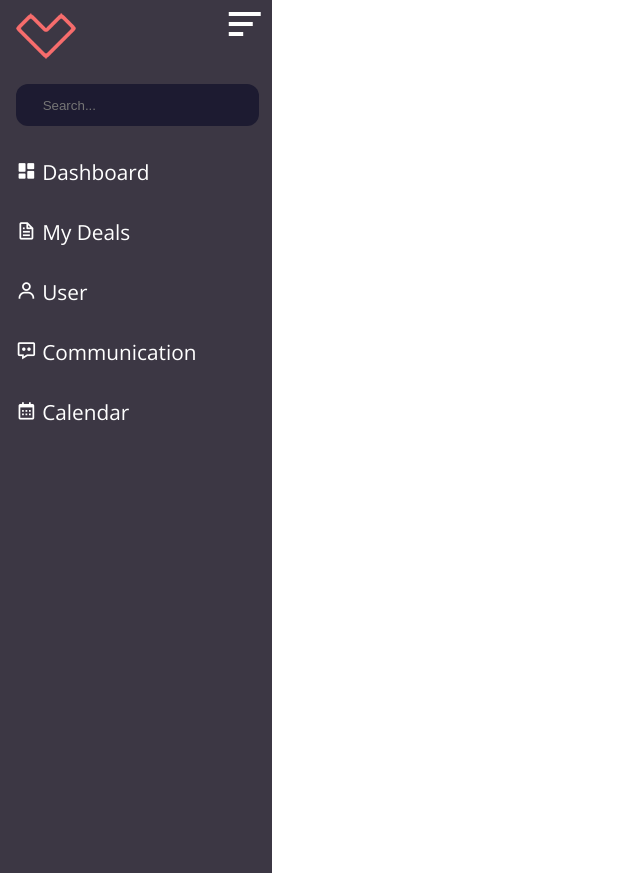
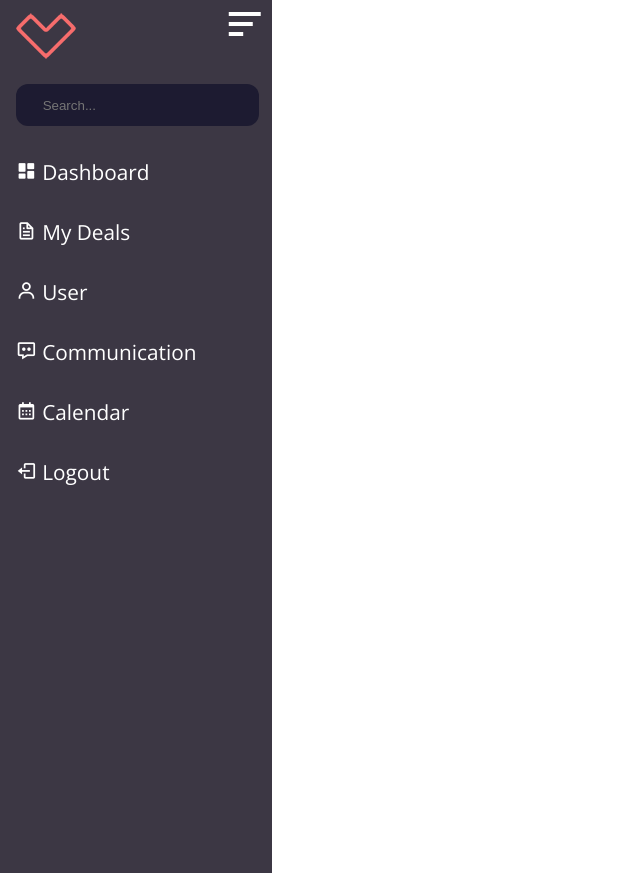
Before and after one commit to sykelol/Dealer, a Django app: page /sign-in/dashboard in a window 1280 px wide. Shown: the whole page, without its empty margins (0-640 px from the left). Run offline with Django 4.2, Linux system fonts and the light colour scheme.

Commit message:
Logout button

```diff
--- a/templates/dashboard.html
+++ b/templates/dashboard.html
@@ -57,6 +57,13 @@
                         <span class="sidebar-list-names">Calendar</span>
                     </a>
                 </li>
+               <li>
+                    <a href="{% url 'logout' %}">
+                        <i class='bx bx-log-out' ></i>
+                        <span class="sidebar-list-names">Logout</span>
+                    </a>
+                </li>
+               </li>
             </ul>
     </div>
     <div class="home-content">
```
